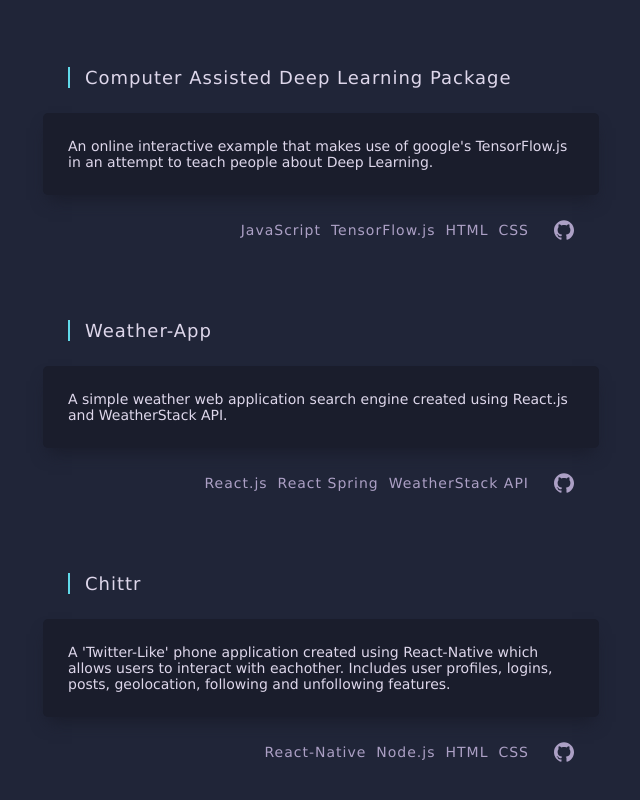
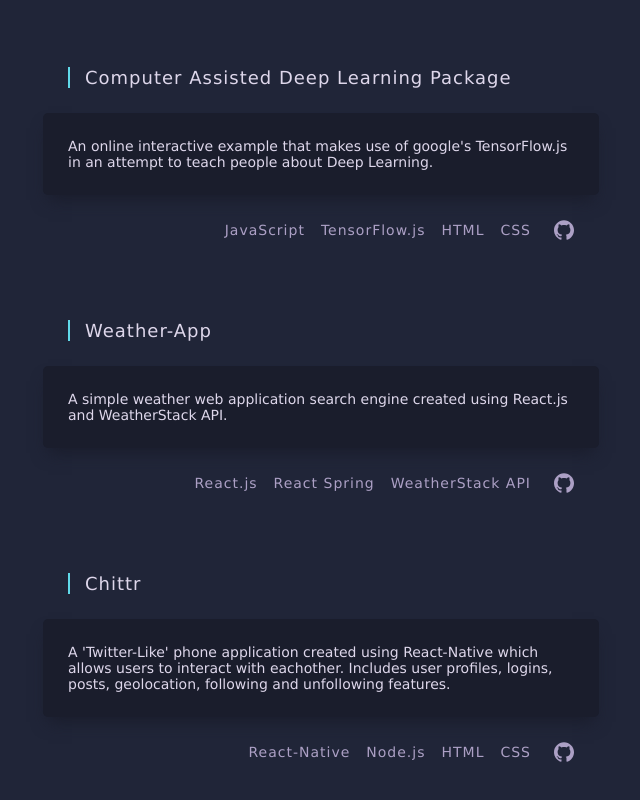
Before and after one commit to cindered/portfolio, a React (Create React App) app: page / in a window 1280 px wide. Shown: the part 958-1758 px from the top of the page, without its empty margins (319-959 px from the left). Built offline with nearby package versions, Linux system fonts and the light colour scheme.

Commit message:
Spacing changes in css

```diff
--- a/src/App.css
+++ b/src/App.css
@@ -158,14 +158,14 @@
   display: flex;
   flex-wrap: wrap;
   padding: 0px;
-  margin: 0;
+  margin: 0px;
   align-items: center;
   list-style: none;
 }
 .project-technologies li{
   display: flex;
   flex-direction: row;
-  padding: 0px 10px 0px 0px;
+  padding: 0px 8px 0px 8px;
 }
 
 
```
